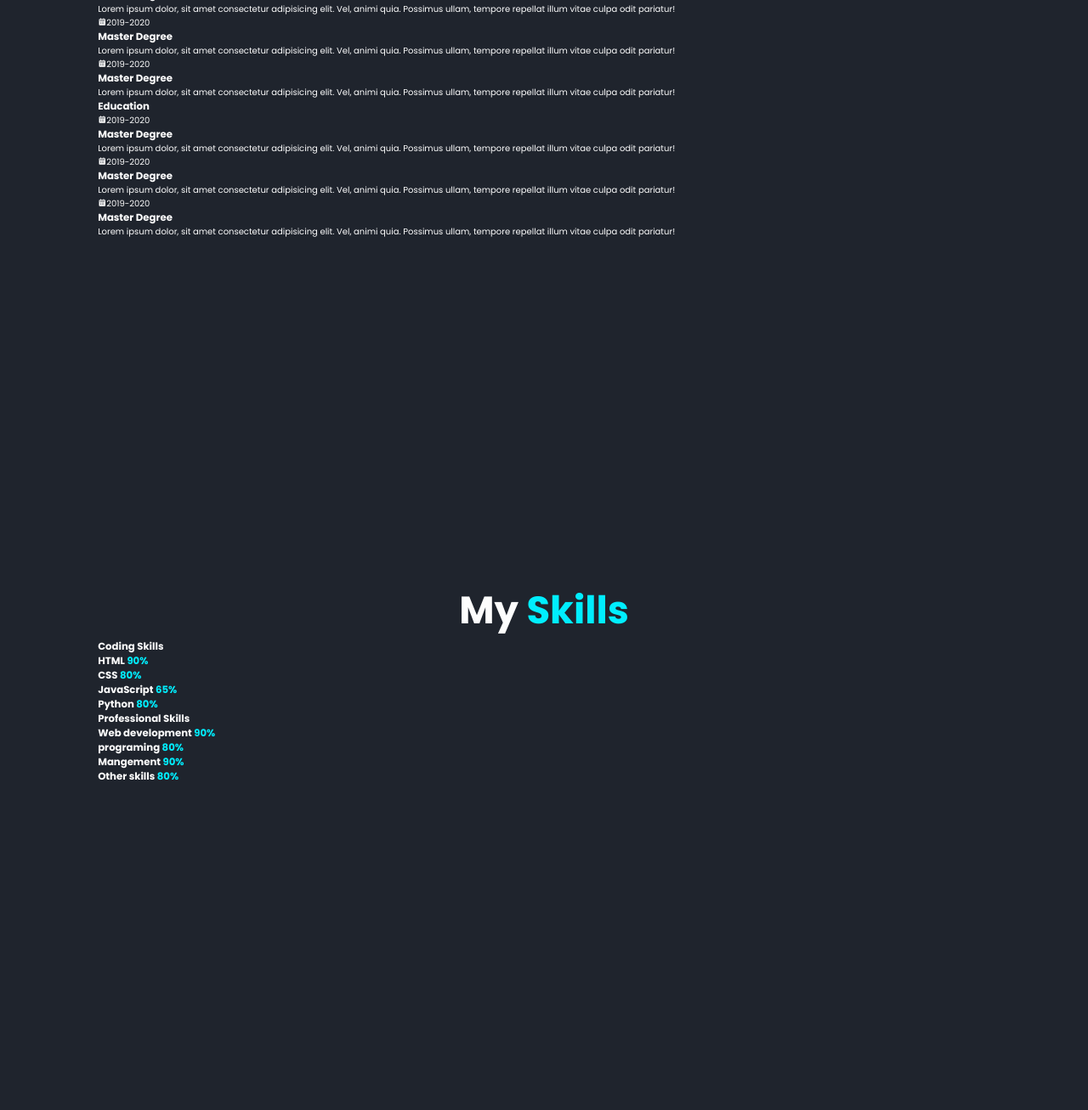
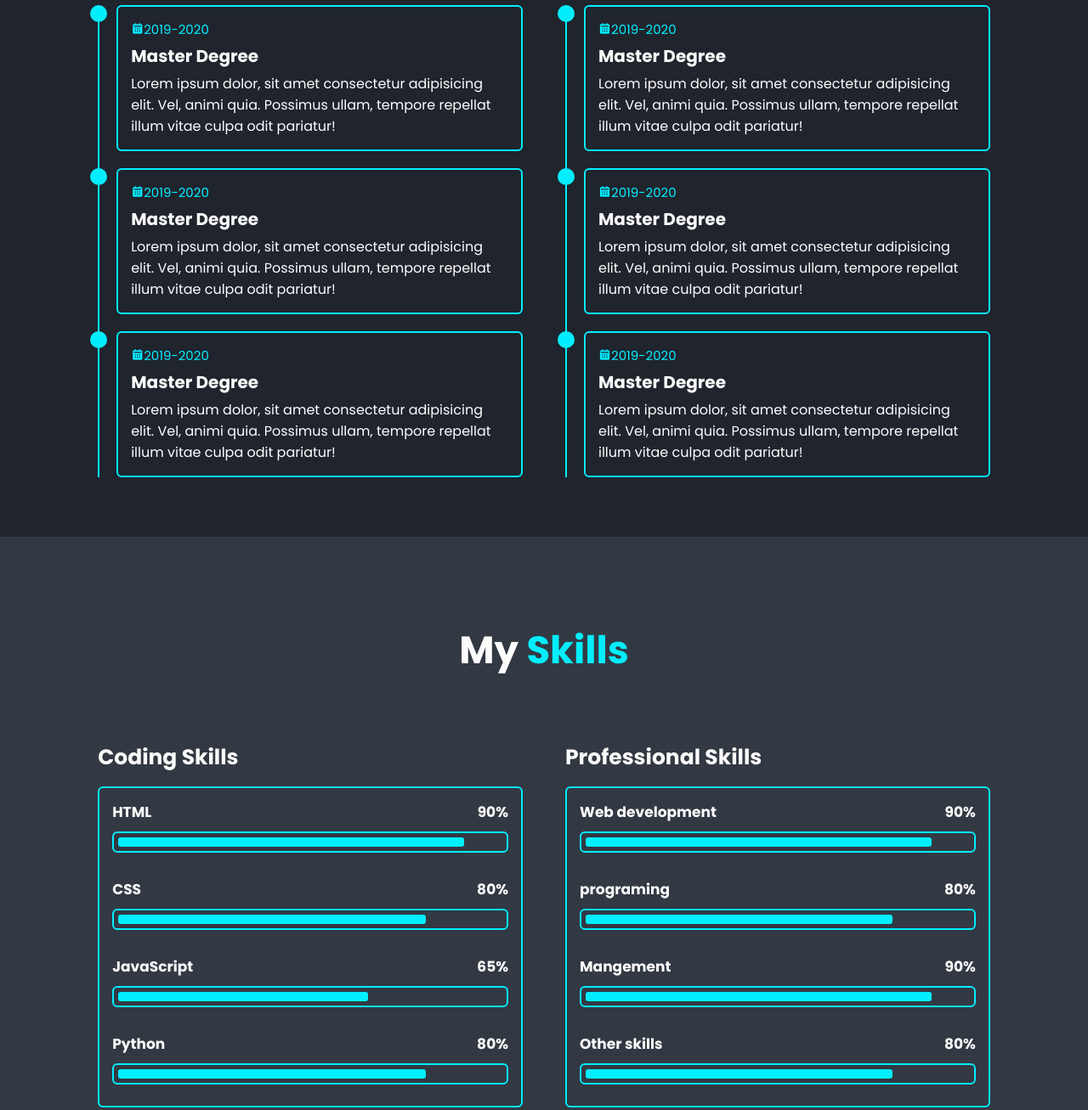
Before and after one commit to Sojitraharsh/myportfoliyo, a plain HTML site: page index.html in a window 1280 px wide. Shown: the part 1815-3122 px from the top of the page at 85% size. Drawn offline with nearby package versions, Linux system fonts and the light colour scheme.

Commit message:
Update style.css
adding new sections

```diff
--- a/style.css
+++ b/style.css
@@ -1,6 +1,6 @@
 @import url("https://fonts.googleapis.com/css2?family=Poppins:wght@300;400;500;600;700;800;900&display=swap");
 
-*{
+* {
     margin: 0;
     padding: 0;
     box-sizing: border-box;
@@ -8,36 +8,36 @@
     border: none;
     outline: none;
     scroll-behavior: smooth;
-    font-family: 'poppins' , 'sans-serif';
+    font-family: 'poppins', 'sans-serif';
 }
 
-#aboutme{
+#aboutme {
     font-size: 1.5rem;
 }
 
-:root{
+:root {
     --bg-colour: #1f242d;
     --second-bg-colour: #323943;
     --text-colour: #fdfdfd;
     --main-colour: #0ef;
 }
 
-html{
+html {
     font-size: 62.5%;
     overflow-x: hidden;
 }
 
-body{
+body {
     background-color: var(--bg-colour);
     color: var(--text-colour);
 }
 
-section{
+section {
     min-height: 100vh;
     padding: 10rem 9% 2rem;
 }
 
-.header{
+.header {
     position: fixed;
     top: 0;
     left: 0;
@@ -50,12 +50,12 @@ section{
     z-index: 100;
 }
 
-.header.sticky{
+.header.sticky {
     border-bottom: .1rem solid rgba(0, 0, 0, .2);
 
 }
 
-.logo{
+.logo {
     font-size: 2.5rem;
     font-weight: 600;
     color: var(--main-colour);
@@ -68,64 +68,69 @@ section{
     margin-left: 4rem;
     transition: .3s;
 }
+
 .navbar a:hover,
-.navbar a.active{
+.navbar a.active {
     color: var(--main-colour);
 }
 
-#menu-icon{
-font-size: 3.6rem;
-color: var(--text-colour);
-display: none;
+#menu-icon {
+    font-size: 3.6rem;
+    color: var(--text-colour);
+    display: none;
 }
-.home{
+
+.home {
     display: flex;
     justify-content: center;
     align-items: center;
 }
 
-.home-img img{
+.home-img img {
     height: 35vw;
     width: 35vw;
     animation: floatImage 4s ease-in-out infinite;
 }
 
-@keyframes floatImage{
-    0%{
+@keyframes floatImage {
+    0% {
         transform: translateY(0);
     }
-    50%{
+
+    50% {
         transform: translateY(-2.4rem);
     }
-    100%{
+
+    100% {
         transform: translateY(0);
     }
 }
 
-.home-content h3{
+.home-content h3 {
     font-size: 3.2rem;
     font-weight: 700;
 }
 
-.home-content h3:nth-of-type(2){
+.home-content h3:nth-of-type(2) {
     margin-bottom: 2rem;
 }
 
-span{
+span {
     color: var(--main-colour);
 }
 
-.home-content h1{
+.home-content h1 {
     font-size: 5.6rem;
     font-weight: 700;
     line-height: 1.3;
 }
 
-.home-content p{
+.home-content p {
     font-size: 1.6rem;
     padding-right: 7px;
 }
-.social-media a{
+
+.social-media a {
     display: inline-flex;
     justify-content: center;
     align-items: center;
@@ -140,13 +145,13 @@ span{
     transition: .5s ease;
 }
 
-.social-media a:hover{
+.social-media a:hover {
     background: var(--main-colour);
     color: var(--second-bg-colour);
     box-shadow: 0 0 1rem var(--main-colour);
 }
 
-.btn{
+.btn {
     display: inline-block;
     padding: 1rem 2.8rem;
     background: var(--main-colour);
@@ -156,7 +161,8 @@ span{
     letter-spacing: .1rem;
     font-weight: 600;
 }
-.btn:hover{
+
+.btn:hover {
     box-shadow: none;
 
 }
@@ -169,29 +175,37 @@ span{
     background: var(--second-bg-colour);
 }
 
-.about-img img{
+.about-img img {
     height: 35vw;
     width: 35vw;
 }
 
-.heading{
+.heading {
     text-align: center;
     font-size: 4.5rem;
 }
-.about-content h2{
+
+.about-content h2 {
     text-align: left;
     line-height: 1.2;
 }
-.about-content h3{
+
+.about-content h3 {
     font-size: 2.6rem;
 }
-.about-content p{
+
+.about-content p {
     font-size: 2.6rem;
     margin: 2rem 0 3rem;
 }
 
-.services h2{
+.services h2 {
     margin-bottom: 5rem;
+}
+
+.services{
+    background-color: var(--second-bg-colour);
+
 }
 
 .services-container {
@@ -204,38 +218,38 @@ span{
 
 .services-container .services-box {
     flex: 1 1 30rem;
-    background: var(--second-bg-colour);
+    background: var(--bg-colour);
     padding: 3rem 2rem 4rem;
     border-radius: 2rem;
     text-align: center;
-    border: .2rem solid var(--bg-colour);
+    border: .2rem solid var(--second-bg-colour);
     transition: .5s ease;
 }
 
-.services-container .services-box:hover{
+.services-container .services-box:hover {
     border-color: var(--main-colour);
     transition: scale(1.02);
 }
 
-.services-box i{
+.services-box i {
     font-size: 7rem;
     color: var(--main-colour);
 }
 
-.services-box h3{
+.services-box h3 {
     font-size: 2.6rem;
 }
 
-.services-box p{
+.services-box p {
     font-size: 1.6rem;
     margin: 1rem 0 3rem;
 }
 
 .portfolio {
-    background: var(--second-bg-colour);
+    background: var(--bg-colour);
 }
 
-.portfolio h2{
+.portfolio h2 {
     margin-bottom: 4rem;
 }
 
@@ -246,7 +260,7 @@ span{
     gap: 2.5rem;
 }
 
-.portfolio-container .portfolio-box{
+.portfolio-container .portfolio-box {
     position: relative;
     border-radius: 2rem;
     box-shadow: 0 0 1rem var(--bg-colour);
@@ -254,7 +268,7 @@ span{
     display: flex;
 }
 
-.portfolio-box{
+.portfolio-box {
     width: 100%;
     height: 250px;
     /* object-fit: cover; */
@@ -268,17 +282,17 @@ span{
     object-fit: fill;
 }
 
-.portfolio-box:hover img{
+.portfolio-box:hover img {
     transform: scale(1.1);
 }
 
-.portfolio-box .portfolio-layer{
+.portfolio-box .portfolio-layer {
     position: absolute;
     bottom: 0;
     left: 0;
     width: 100%;
     height: 100%;
-    background: linear-gradient(rgba(0,0,0,.1),var(--main-colour));
+    background: linear-gradient(rgba(0, 0, 0, .1), var(--main-colour));
     display: flex;
     justify-content: center;
     align-items: center;
@@ -289,20 +303,20 @@ span{
     transition: .5s ease;
 }
 
-.portfolio-box:hover .portfolio-layer{
+.portfolio-box:hover .portfolio-layer {
     transform: translateY(0);
 }
 
-.portfolio-layer h4{
+.portfolio-layer h4 {
     font-size: 3rem;
 }
 
-.portfolio-layer p{
+.portfolio-layer p {
     font-size: 1.6rem;
     margin: .3rem 0 1rem;
 }
 
-.portfolio-layer a{
+.portfolio-layer a {
     display: inline-flex;
     justify-content: center;
     align-items: center;
@@ -312,30 +326,30 @@ span{
     border-radius: 50%;
 }
 
-.portfolio-layer a i{
+.portfolio-layer a i {
     font-size: 2rem;
     color: var(--second-bg-colour);
 }
 
-.contact h2{
+.contact h2 {
     margin-bottom: 3rem;
 }
 
-.contact form{
+.contact form {
     max-width: 70rem;
     margin: 1rem auto;
     text-align: center;
     margin-bottom: 3rem;
 }
 
-.contact form .input-box{
+.contact form .input-box {
     display: flex;
     justify-content: space-between;
     flex-wrap: wrap;
 }
 
 .contact form .input-box input,
-.contact form textarea{
+.contact form textarea {
     width: 100%;
     padding: 1.5rem;
     font-size: 1.6rem;
@@ -345,15 +359,15 @@ span{
     margin: .7rem 0;
 }
 
-.contact form .input-box input{
+.contact form .input-box input {
     width: 49%;
 }
 
-.contact form textarea{
+.contact form textarea {
     resize: none;
 }
 
-.contact form .btn{
+.contact form .btn {
     margin-top: 2rem;
     cursor: pointer;
 }
@@ -367,11 +381,11 @@ span{
     background: var(--second-bg-colour);
 }
 
-.footer-text p{
+.footer-text p {
     font-size: 1.6rem;
 }
 
-.footer-iconTop a{
+.footer-iconTop a {
     display: inline-flex;
     justify-content: center;
     align-items: center;
@@ -381,11 +395,11 @@ span{
     transition: .5s ease;
 }
 
-.footer-iconTop a:hover{
+.footer-iconTop a:hover {
     box-shadow: 0 0 1rem var(--main-colour);
 }
 
-.footer-iconTop a i{
+.footer-iconTop a i {
     font-size: 2.4rem;
     color: var(--second-bg-colour);
 }
@@ -398,129 +412,339 @@ span{
     }
 }
 
-@media (max-width: 991px){
-    .header{
-        padding: 2rem 3%;
+@media (max-width: 991px) {
+    .header {
+        padding: 2rem 4%;
     }
 
     section {
-        padding: 10rem 3% 2rem;
+        padding: 10rem 4% 2rem;
     }
 
-    .services{
+    .services {
         padding-bottom: 7rem;
     }
 
-    .portfolio{
+    .portfolio {
         padding-bottom: 7rem;
     }
 
-    .contact{
+    .contact {
         min-height: auto;
     }
 
-    .footer{
-        padding: 2rem 3%;
+    .footer {
+        padding: 2rem 4%;
     }
 }
 
-@media (max-width: 768px){
-    #menu-icon{
+@media (max-width: 768px) {
+    #menu-icon {
         display: block;
     }
 
-    .navbar{
+    .navbar {
         position: absolute;
         top: 100%;
         left: 0;
         width: 100%;
         padding: 1rem 3%;
         background: var(--bg-colour);
-        border-top: .1rem solid rgba(0,0,0,.2);
-        box-shadow: 0 .5rem 1rem rgba(0,0,0,.2);
+        border-top: .1rem solid rgba(0, 0, 0, .2);
+        box-shadow: 0 .5rem 1rem rgba(0, 0, 0, .2);
         display: none;
     }
 
-    .navbar.active{
+    .navbar.active {
         display: block;
     }
 
-    .navbar a{
+    .navbar a {
         display: block;
         font-size: 2rem;
         margin: 3rem 0;
     }
 
-    .home{
+    .home {
         flex-direction: column;
     }
 
-    .home-content h3{
+    .home-content h3 {
         font-size: 2.6rem;
     }
 
-    .home-content h2{
+    .home-content h2 {
         font-size: 5rem;
     }
 
-    .home-img img{
+    .home-img img {
         width: 70vw;
         margin-top: 4rem;
     }
 
-    .about{
+    .about {
         flex-direction: column-reverse;
     }
 
-    .about-img{
+    .about-img {
         width: 70vw;
         margin-top: 4rem;
     }
 
-    .services h2{
+    .services h2 {
         margin-bottom: 3rem;
     }
 
-    .portfolio h2{
+    .portfolio h2 {
         margin-bottom: 3rem;
     }
 
-    .portfolio-container{
-        grid-template-columns: repeat(2,1fr);
+    .portfolio-container {
+        grid-template-columns: repeat(2, 1fr);
     }
 
 }
 
-@media (max-width: 617px){
-    .portfolio-container{
+/* adding new education section*/
+.education {
+    display: flex;
+    justify-content: center;
+    align-items: center;
+    flex-direction: column;
+    min-height: auto;
+    padding-bottom: 5rem;
+}
+
+.education .education-row {
+    display: flex;
+    flex-wrap: wrap;
+    gap: 5rem;
+}
+
+.education-row .education-column {
+    flex: 1 1 40rem;
+}
+
+.education-column .title {
+    font-size: 2.5rem;
+    margin: 0 0 1.5rem 2rem;
+}
+
+.education-column .education-box {
+    border-left: .2rem solid var(--main-colour);
+}
+
+
+.education-box .education-content {
+    position: relative;
+    padding-left: 2rem;
+}
+
+.education-box .education-content::before {
+    content: '';
+    position: absolute;
+    top: 0;
+    left: -1.1rem;
+    width: 2rem;
+    height: 2rem;
+    background: var(--main-colour);
+    border-radius: 50%;
+}
+
+
+
+.education-content .content {
+    position: relative;
+    padding: 1.5rem;
+    border: .2rem solid var(--main-colour);
+    border-radius: .6rem;
+    margin-bottom: 2rem;
+    overflow: hidden;
+}
+
+.education-content .content::before {
+    content: '';
+    position: absolute;
+    top: 0;
+    left: 0;
+    width: 0;
+    height: 100%;
+    background: var(--second-bg-colour);
+    z-index: -1;
+    transition: .5s;
+}
+
+.education-content .content:hover::before {
+    width: 100%;
+}
+
+
+.education-content .content .year {
+    font-size: 1.5rem;
+    color: var(--main-colour);
+    padding-bottom: .5rem;
+}
+
+.education-content .content year i {
+    padding-right: .5rem;
+}
+
+.education-content .content h3 {
+    font-size: 2rem;
+}
+
+.education-content .content p {
+    font-size: 1.6rem;
+    padding-top: .5rem;
+
+}
+
+/*finish education here*/
+
+/* add new skliis section */
+
+.skills {
+    min-height: 100vh;
+    padding-bottom: 7rem;
+    background: var(--second-bg-colour);
+}
+
+.skills .skills-row {
+    display: flex;
+    flex-wrap: wrap;
+    gap: 5rem;
+    margin-top: 7%;
+}
+
+.skills-row .skills-column {
+    flex: 1 1 40rem;
+}
+
+.skills-column .title {
+    font-size: 2.5rem;
+    margin: 0 0 1.5rem;
+}
+
+.skills-box .skills-content {
+    position: relative;
+    border: .2rem solid var(--main-colour);
+    border-radius: .6rem;
+    padding: .5rem 1.5rem;
+    z-index: 1;
+    overflow: hidden;
+}
+
+.skills-box .skills-content::before {
+    content: '';
+    position: absolute;
+    top: 0;
+    left: 0;
+    width: 0;
+    height: 100%;
+    background: var(--bg-colour);
+    z-index: -1;
+    transition: .5s;
+}
+
+.skills-box .skills-content:hover::before {
+    width: 100%;
+}
+
+
+.skills-content .progress {
+    padding: 1rem 0;
+}
+
+.skills-content .progress h3 {
+    font-size: 1.7rem;
+    display: flex;
+    justify-content: space-between;
+}
+
+.skills-content .progress h3 span {
+    color: var(--text-colour);
+}
+
+.skills-content .progress .bar {
+    height: 2.5rem;
+    border-radius: .6rem;
+    border: .2rem solid var(--main-colour);
+    padding: .5rem;
+    margin: 1rem 0;
+}
+
+.skills-content .progress .bar span {
+    display: block;
+    height: 100%;
+    border-radius: .3rem;
+    background: var(--main-colour);
+}
+
+.skills-column:nth-child(1) .skills-content .progress:nth-child(1) .bar span {
+    width: 90%;
+}
+
+.skills-column:nth-child(1) .skills-content .progress:nth-child(2) .bar span {
+    width: 80%;
+}
+
+.skills-column:nth-child(1) .skills-content .progress:nth-child(3) .bar span {
+    width: 65%;
+}
+
+.skills-column:nth-child(1) .skills-content .progress:nth-child(4) .bar span {
+    width: 80%;
+}
+
+
+.skills-column:nth-child(2) .skills-content .progress:nth-child(1) .bar span {
+    width: 90%;
+}
+
+.skills-column:nth-child(2) .skills-content .progress:nth-child(2) .bar span {
+    width: 80%;
+}
+
+.skills-column:nth-child(2) .skills-content .progress:nth-child(3) .bar span {
+    width: 90%;
+}
+
+.skills-column:nth-child(2) .skills-content .progress:nth-child(4) .bar span {
+    width: 80%;
+}
+
+/*finish here skills section*/
+
+@media (max-width: 617px) {
+    .portfolio-container {
         grid-template-columns: 1fr;
     }
 }
 
-@media (max-width: 450px){
-    html{
+@media (max-width: 500px) {
+    html {
         font-size: 50%;
     }
 
-    .contact form .input-box input{
+    .contact form .input-box input {
         width: 100%;
     }
 }
 
-@media (max-width: 365px){
-    .home-img img{
+@media (max-width: 350px) {
+    .home-img img {
         width: 90vw;
     }
 
-    .about-img img{
+    .about-img img {
         width: 90vw;
     }
 
-    .footer{
+    .footer {
         flex-direction: column-reverse;
     }
 
-    .footer p{
+    .footer p {
         text-align: center;
         margin-top: 2rem;
     }
```
